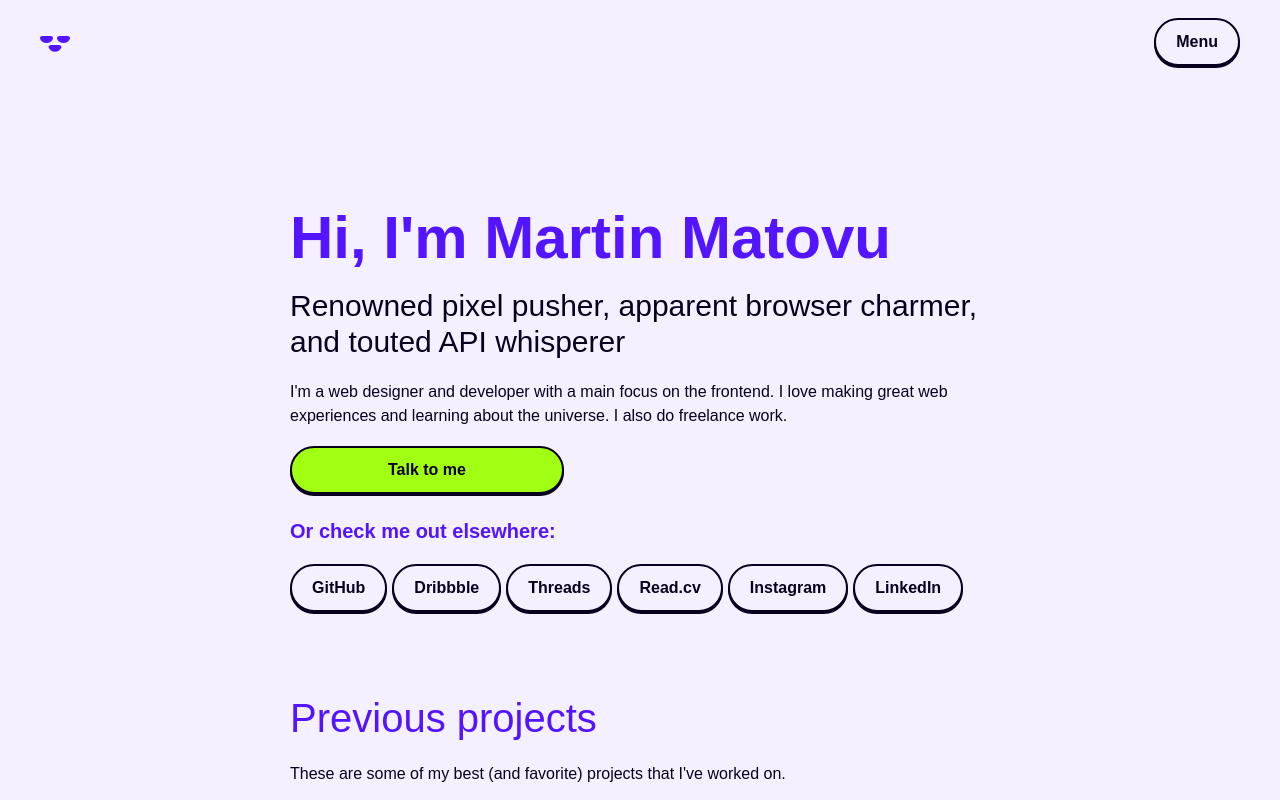
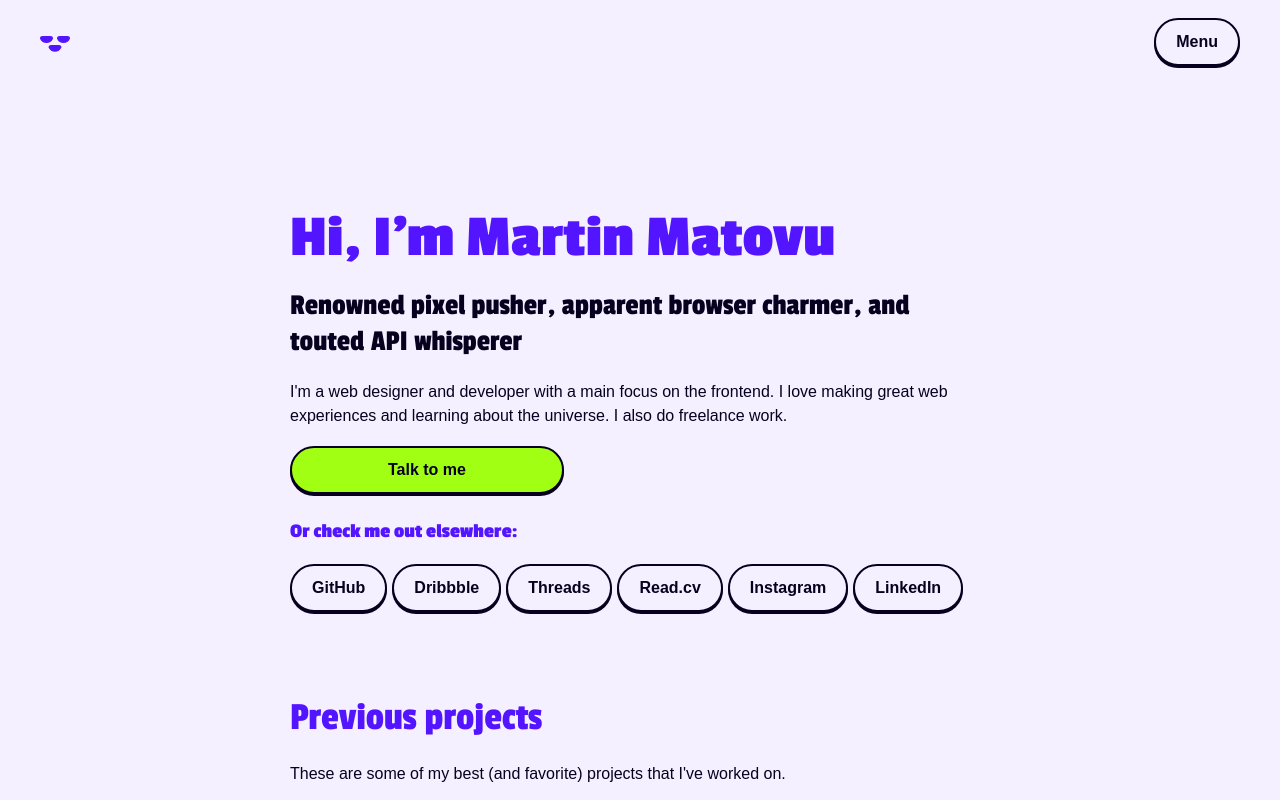
Before and after one commit to matovius/martin, a SvelteKit app: page / in a window 1280 px wide. Shown: the top 800 px of the page. Built offline with nearby package versions, Linux system fonts and the light colour scheme.

Commit message:
Add new fonts

```diff
--- a/src/routes/+layout.svelte
+++ b/src/routes/+layout.svelte
@@ -1,6 +1,8 @@
 <script lang="ts">
+	import '@fontsource/passion-one/400.css';
+	import '@fontsource/passion-one/700.css';
+	import '@fontsource-variable/inter';
 	import '../app.css';
-	import '@fontsource-variable/rubik';
 
 	import Footer from '$lib/components/Footer.svelte';
 	import Header from '$lib/components/Header.svelte';
@@ -15,7 +17,6 @@
 <style>
 	.root {
 		isolation: isolate;
-		position: relative;
-		min-height: 100dvh;
+		width: 100dvw;
 	}
 </style>
```
